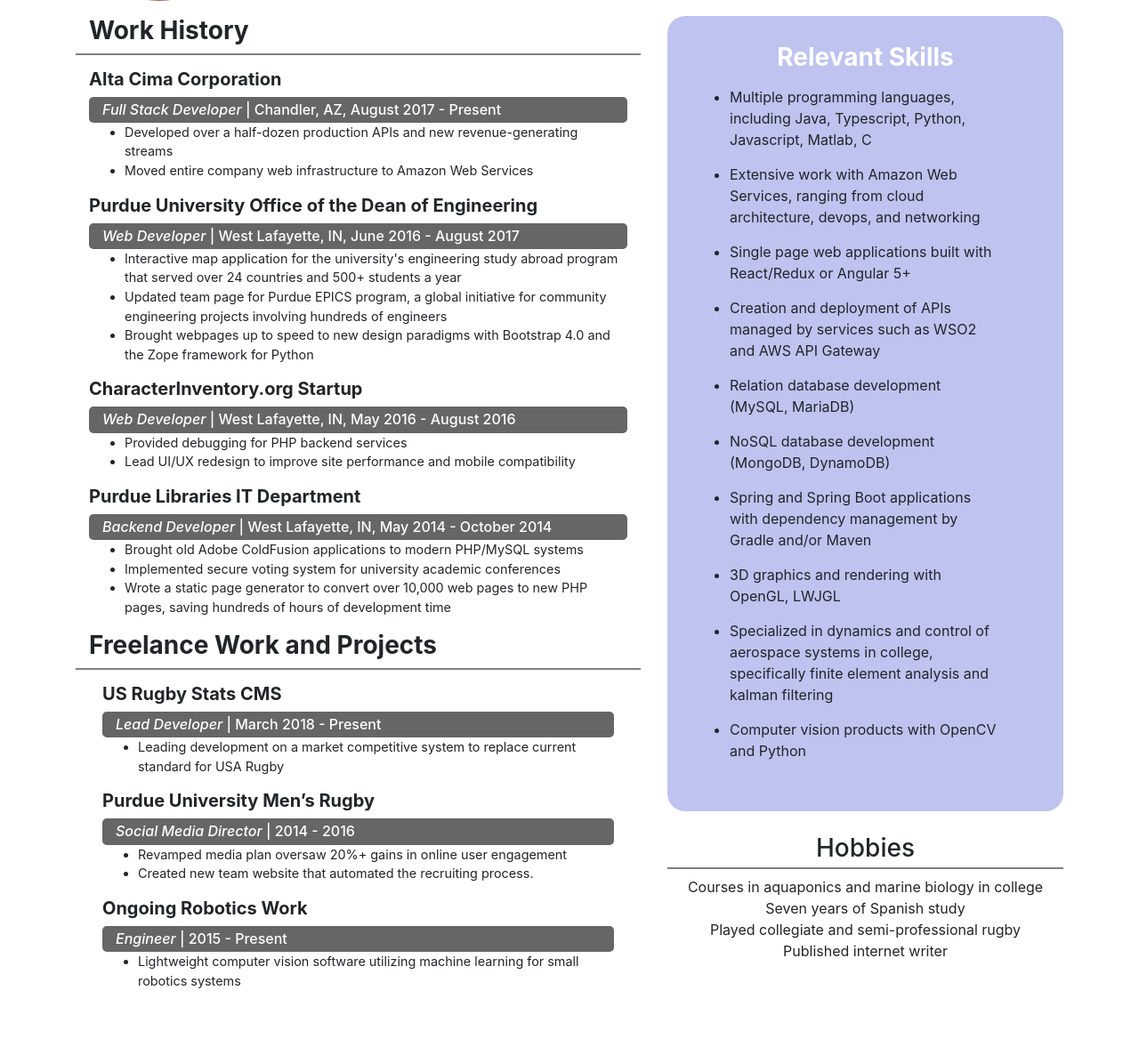
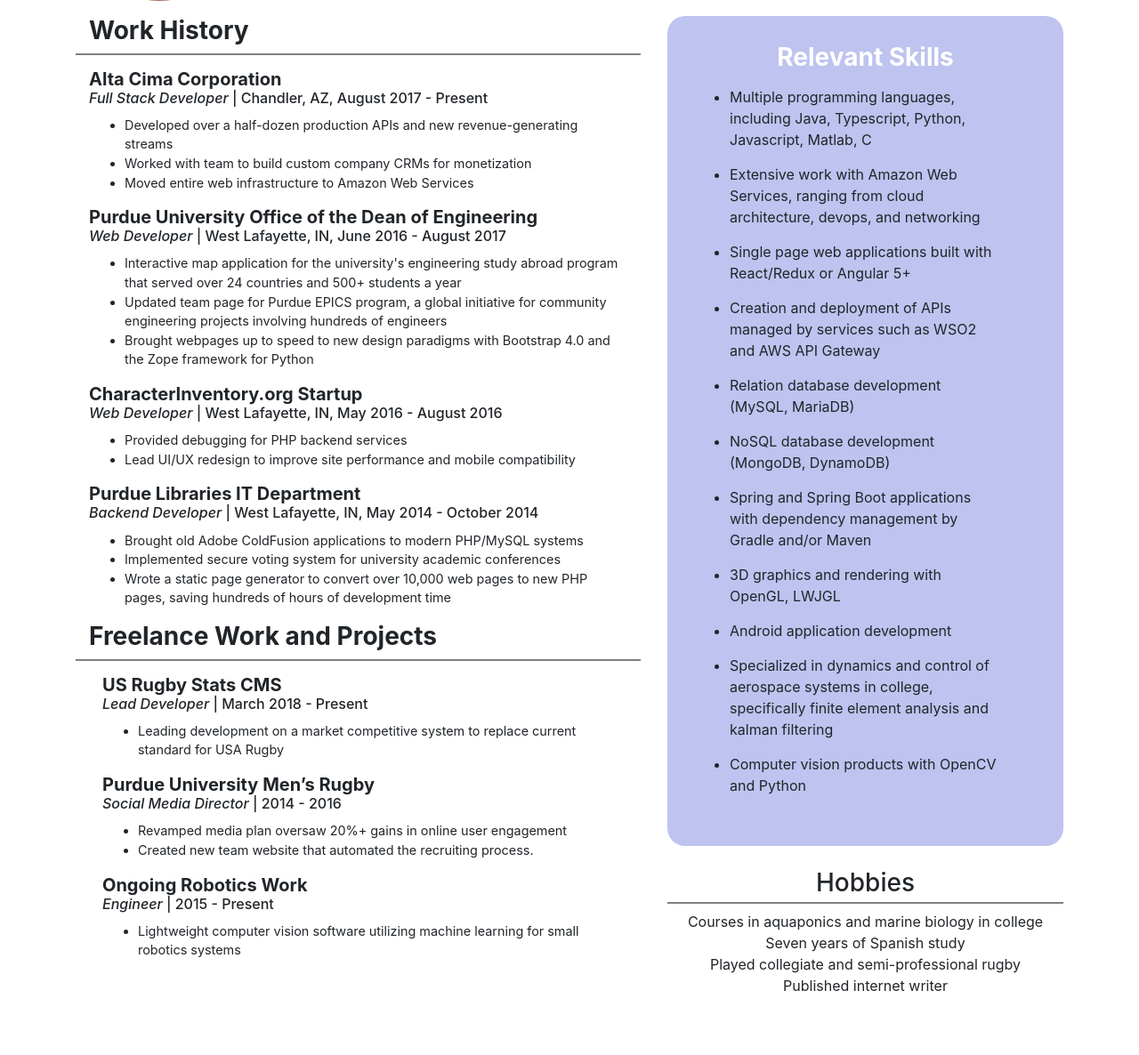
Before and after one commit to Mistweaver/mistweaver.github.io, a PHP site: page /resume.html in a window 1280 px wide. Shown: the part 207-1393 px from the top of the page at 89% size. Before the commit the page ends 1318 px from the top, so only its background shows below. Run offline with PHP 8.4, Linux system fonts and the light colour scheme; some libraries are stand-ins or nearby versions.

Commit message:
Removed background color from work history headers

```diff
--- a/resume.css
+++ b/resume.css
@@ -3,13 +3,16 @@ body {
     padding: 0;
 }
 
+h5 {
+    margin-bottom: 0px;
+}
 h6 {
-    margin-bottom: 0px;
-    padding: 5px;
+    margin-bottom: 10px;
+    /*padding: 5px;
     border-radius: 5px;
     color: white;
     background-color: rgba(0,0,0,0.6);
-    padding-left: 15px;
+    padding-left: 15px;*/
 }
 #header {
     height: 200px;
--- a/resume.html
+++ b/resume.html
@@ -49,7 +49,8 @@
                             <h6><i>Full Stack Developer</i> | Chandler, AZ, August 2017 - Present</h6>
                             <ul>
                                 <li>Developed over a half-dozen production APIs and new revenue-generating streams</li>
-                                <li>Moved entire company web infrastructure to Amazon Web Services</li>
+                                <li>Worked with team to build custom company CRMs for monetization</li>
+                                <li>Moved entire web infrastructure to Amazon Web Services</li>
                             </ul>
                         </div>
                         <div class="col-12" style="margin-top: 15px;">
@@ -125,6 +126,7 @@
                             <li style="margin-top: 15px;">NoSQL database development (MongoDB, DynamoDB)</li>
                             <li style="margin-top: 15px;">Spring and Spring Boot applications with dependency management by Gradle and/or Maven</li>
                             <li style="margin-top: 15px;">3D graphics and rendering with OpenGL, LWJGL</li>
+                            <li style="margin-top: 15px;">Android application development</li>
                             <li style="margin-top: 15px;">Specialized in dynamics and control of aerospace systems in college, specifically finite element analysis and kalman filtering</li>
                             <li style="margin-top: 15px;">Computer vision products with OpenCV and Python</li>
                         </ul>
```
